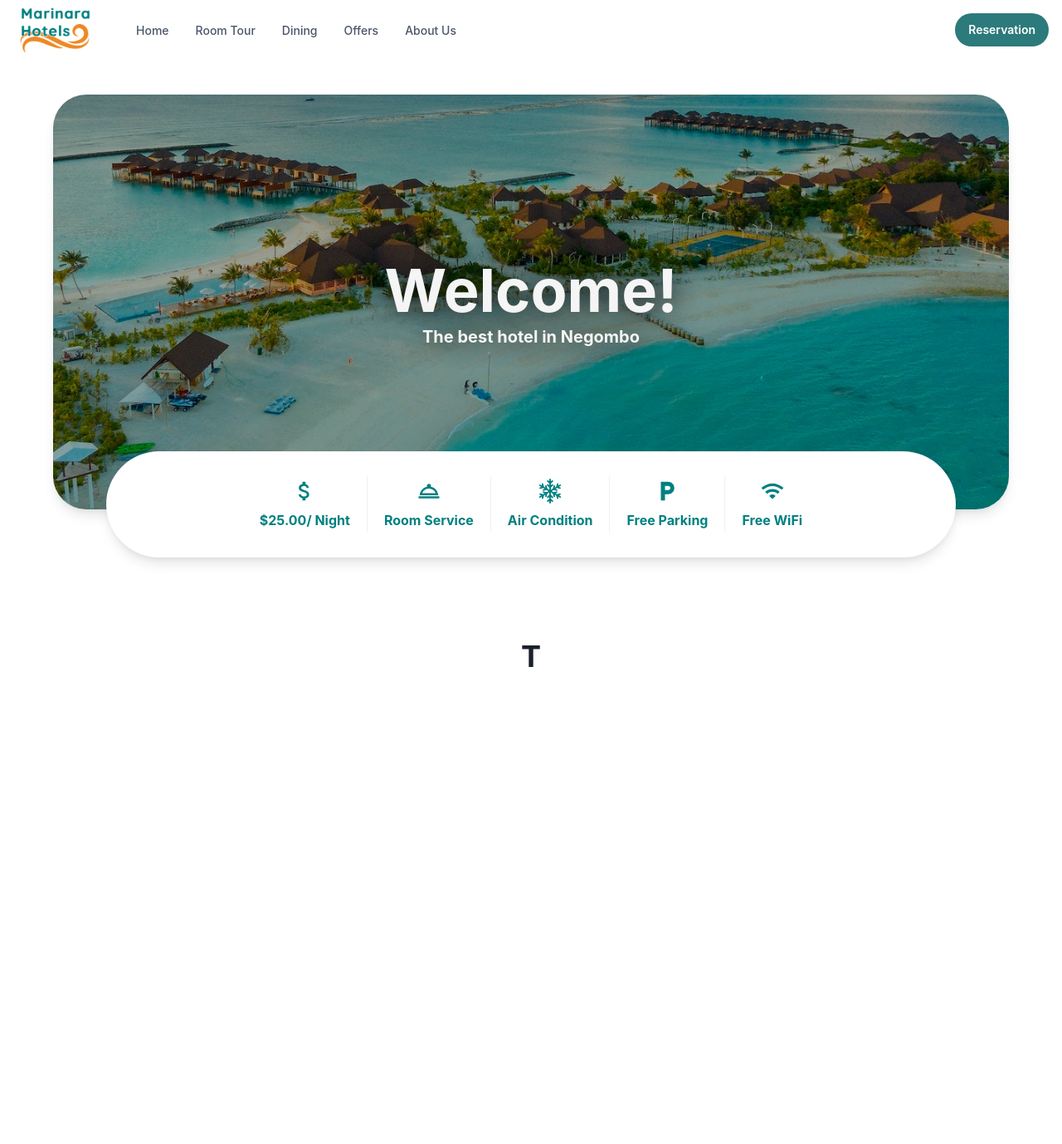
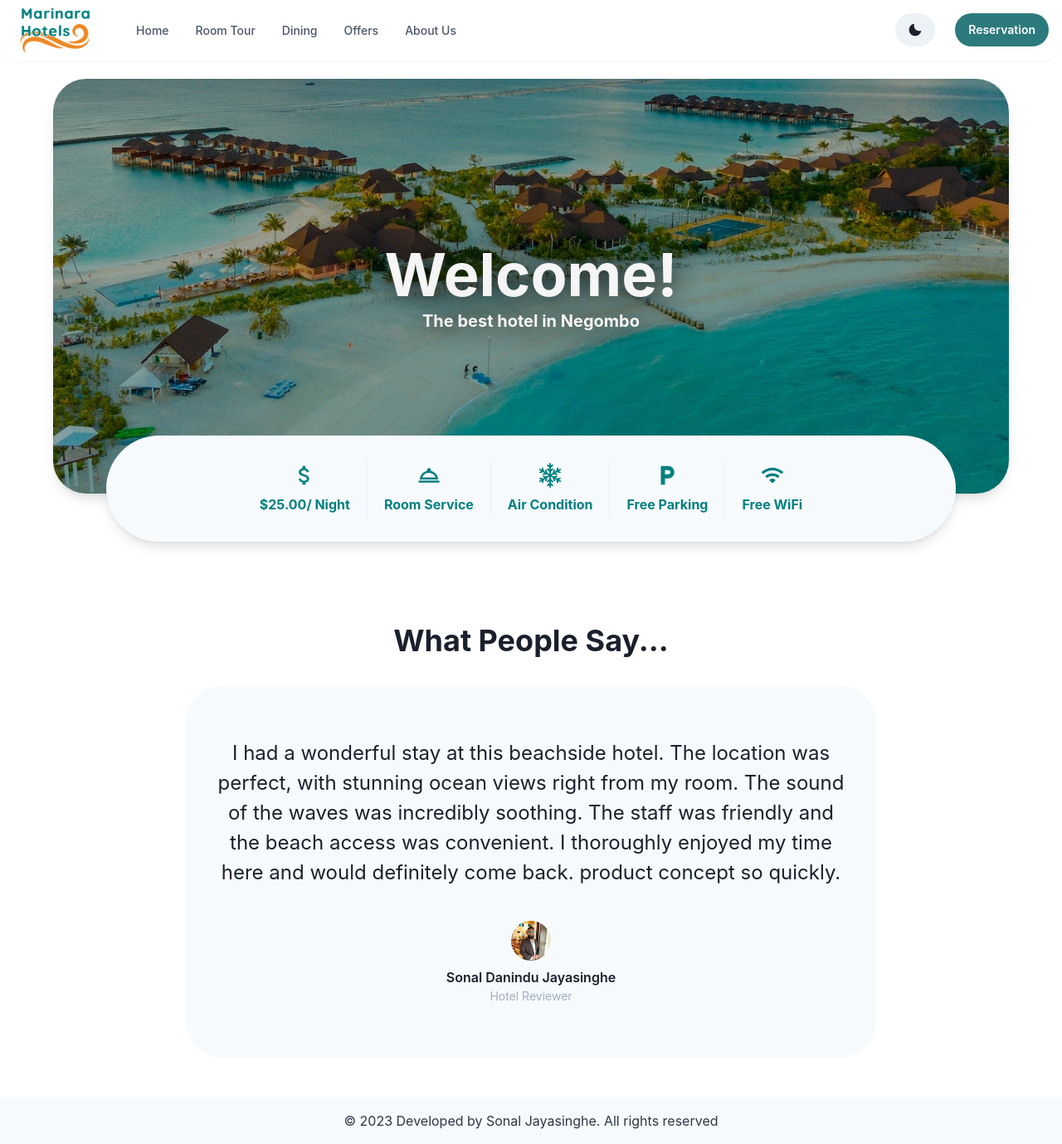
Before and after one commit to SonalJayasinghe/marinara-hotel, a React (Vite) app: page / in a window 1280 px wide. Shown: the whole page at 83% size. Before the commit the page ends 813 px from the top, so only its background shows below. Built offline with nearby package versions, Linux system fonts and the light colour scheme.

Commit message:
dark mode enabled

```diff
--- a/src/Pages/Home.tsx
+++ b/src/Pages/Home.tsx
@@ -9,6 +9,8 @@ import NavBar from "../components/NavBar/navbar";
 import { useEffect } from "react";
 import Hero from "../components/HeroComponent/Hero";
 import HeroCard from "../components/HeroComponent/HeroCard";
+import Footer from "../components/Footer";
+import PeopleSay from "../components/PeopleSay";
 
 function Home() {
   useEffect(() => {
@@ -20,11 +22,11 @@ function Home() {
       <Flex>
         <VStack width="100%">
 
-        <Box w="100%">
+        <Box w="100%" position={"fixed"}>
           <NavBar/>
         </Box>
 
-        <Box w="100%" marginTop={8}>
+        <Box w="100%" marginTop={"95px"}>
             <Hero/>
             <Center marginY={-70}>
             <HeroCard/>
@@ -33,8 +35,19 @@ function Home() {
 
         <Box w="100%" marginTop={40} >
           <Center>
-          <Heading> T</Heading>
+          <Heading> What People Say...</Heading>
           </Center>
+        </Box>
+
+
+        <Box w="90%" marginTop={6}>
+          <Center>
+          <PeopleSay/>
+          </Center>
+        </Box>
+
+        <Box w="100%" marginTop={"5vh"}>
+          <Footer/>
         </Box>
 
 
--- a/src/components/HeroComponent/HeroCard.tsx
+++ b/src/components/HeroComponent/HeroCard.tsx
@@ -1,13 +1,14 @@
-import { Divider, Flex, HStack, Square, VStack , Text} from "@chakra-ui/react"
+import { Divider, Flex, HStack, Square, VStack , Text, Tooltip, useColorModeValue} from "@chakra-ui/react"
 import { BsSnow2 } from "react-icons/bs"
 import { IoIosWifi } from "react-icons/io"
 import { MdLocalParking, MdOutlineAttachMoney, MdOutlineRoomService } from "react-icons/md"
+'use client'
 
 function HeroCard() {
   return (
     <>
      <Flex
-              backgroundColor={"white"}
+              bg={useColorModeValue('gray.50', 'teal.900')}
               minH={32}
               maxH={32}
               minW="80%"
@@ -28,17 +29,21 @@ function HeroCard() {
                }
              }
             >
-              <HStack gap={4}>
-                <Square padding={1}>
-                  <VStack color={"teal"}>
+              <HStack gap={4} color={useColorModeValue('teal', 'gray.100')}>
+                <Square padding={1} >
+                  <VStack >
+
                     <MdOutlineAttachMoney size={30} />
+                    <Tooltip label='Room price starts from $25.00 Per Person Per Night' borderRadius={10}>
                     <Text as={"b"}> $25.00/ Night </Text>
+                    </Tooltip>
+
                   </VStack>
                 </Square>
                 <Divider orientation='vertical' />
 
                 <Square padding={1}>
-                  <VStack color={"teal"}>
+                  <VStack>
                     <MdOutlineRoomService size={30} />
                     <Text as={"b"}> Room Service </Text>
                   </VStack>
@@ -46,7 +51,7 @@ function HeroCard() {
                 <Divider orientation='vertical' />
 
                 <Square padding={1}>
-                  <VStack color={"teal"}>
+                  <VStack>
                     <BsSnow2 size={30} />
                     <Text as={"b"}> Air Condition </Text>
                   </VStack>
@@ -54,7 +59,7 @@ function HeroCard() {
                 <Divider orientation='vertical' />
 
                 <Square padding={1}>
-                  <VStack color={"teal"}>
+                  <VStack>
                     <MdLocalParking size={30} />
                     <Text as={"b"}> Free Parking </Text>
                   </VStack>
@@ -62,7 +67,7 @@ function HeroCard() {
                 <Divider orientation='vertical' />
 
                 <Square padding={1}>
-                  <VStack color={"teal"}>
+                  <VStack>
                     <IoIosWifi size={30} />
                     <Text as={"b"}> Free WiFi </Text>
                   </VStack>
--- a/src/components/NavBar/navbar.tsx
+++ b/src/components/NavBar/navbar.tsx
@@ -14,8 +14,9 @@ import {
   Image,
   Square,
   Center,
+  useColorMode,
 } from "@chakra-ui/react";
-import { HamburgerIcon, CloseIcon } from "@chakra-ui/icons";
+import { HamburgerIcon, CloseIcon, MoonIcon, SunIcon } from "@chakra-ui/icons";
 
 import { NAV_ITEMS } from "../../data/NavItem";
 import { MobileNavItem } from "./mobNavBar";
@@ -23,11 +24,12 @@ import { Link } from "react-router-dom";
 
 export default function WithSubnavigation() {
   const { isOpen, onToggle } = useDisclosure();
+  const { colorMode, toggleColorMode } = useColorMode();
 
   return (
-    <Box >
+    <Box>
       <Flex
-        bg={useColorModeValue("white.100", "gray.800")}
+        bg={useColorModeValue("white", "gray.900")}
         color={useColorModeValue("gray.600", "white")}
         minH={"60px"}
         py={{ base: 2 }}
@@ -37,6 +39,7 @@ export default function WithSubnavigation() {
         borderBottomRadius={25}
         borderColor={useColorModeValue("white", "gray.900")}
         align={"center"}
+        shadow={"sm"}
       >
         <Flex
           flex={{ base: 1, md: "auto" }}
@@ -69,6 +72,10 @@ export default function WithSubnavigation() {
           direction={"row"}
           spacing={6}
         >
+          <Button onClick={toggleColorMode} borderRadius={100}>
+            {colorMode === "light" ? <MoonIcon /> : <SunIcon />}
+          </Button>
+
           <Button
             as={"a"}
             fontSize={"sm"}
@@ -100,8 +107,7 @@ const DesktopNav = () => {
   return (
     <Stack direction={"row"} spacing={4}>
       {NAV_ITEMS.map((navItem, index) => (
-        <Box key={index}
-        >
+        <Box key={index}>
           <Popover trigger={"hover"} placement={"bottom-start"}>
             <PopoverTrigger>
               <Box
@@ -115,10 +121,14 @@ const DesktopNav = () => {
                   color: linkHoverColor,
                 }}
               >
-
-                <Link id={navItem.label} to={navItem.href} onClick={() => console.log('Hi')
-                }> {navItem.label} </Link>
-
+                <Link
+                  id={navItem.label}
+                  to={navItem.href}
+                  onClick={() => console.log("Hi")}
+                >
+                  {" "}
+                  {navItem.label}{" "}
+                </Link>
               </Box>
             </PopoverTrigger>
           </Popover>
@@ -135,15 +145,15 @@ const MobileNav = () => {
       backdropFilter="auto"
       zIndex={1}
       backdropBlur="10px"
-      backgroundColor={"whiteAlpha.700"}
+      backgroundColor={useColorModeValue("whiteAlpha.700", "blackAlpha.600")}
       p={4}
       display={{ md: "none" }}
       position={"absolute"}
       width="100%"
       height="100vh"
     >
-      {NAV_ITEMS.map((navItem,index) => (
-        <Center key = {index}>
+      {NAV_ITEMS.map((navItem, index) => (
+        <Center key={index}>
           <MobileNavItem {...navItem} />
         </Center>
       ))}
--- /dev/null
+++ b/src/components/PeopleSay.tsx
@@ -0,0 +1,35 @@
+'use client'
+
+import { Avatar, Box, Stack, Text, useColorModeValue } from '@chakra-ui/react'
+
+export default function PeopleSay() {
+  return (
+    <Stack
+    borderRadius={45}
+      bg={useColorModeValue('gray.50', 'teal.900')}
+      py={16}
+      px={8}
+      spacing={{ base: 8, md: 10 }}
+      align={'center'}
+      direction={'column'}
+      zIndex={-1}>
+      <Text fontSize={{ base: 'xl', md: '2xl' }} textAlign={'center'} maxW={'3xl'}>
+      I had a wonderful stay at this beachside hotel. The location was perfect, with stunning ocean views right from my room. The sound of the waves was incredibly soothing. The staff was friendly and the beach access was convenient. I thoroughly enjoyed my time here and would definitely come back.
+        product concept so quickly.
+      </Text>
+      <Box textAlign={'center'}>
+        <Avatar
+          src={
+            'src/assets/GhostZen_Sonal.jpg'
+          }
+          mb={2}
+        />
+
+        <Text fontWeight={600}>Sonal Danindu Jayasinghe</Text>
+        <Text fontSize={'sm'} color={useColorModeValue('gray.400', 'gray.400')}>
+          Hotel Reviewer
+        </Text>
+      </Box>
+    </Stack>
+  )
+}
```
Also changed, not shown: src/assets/GhostZen_Sonal.jpg (added).
